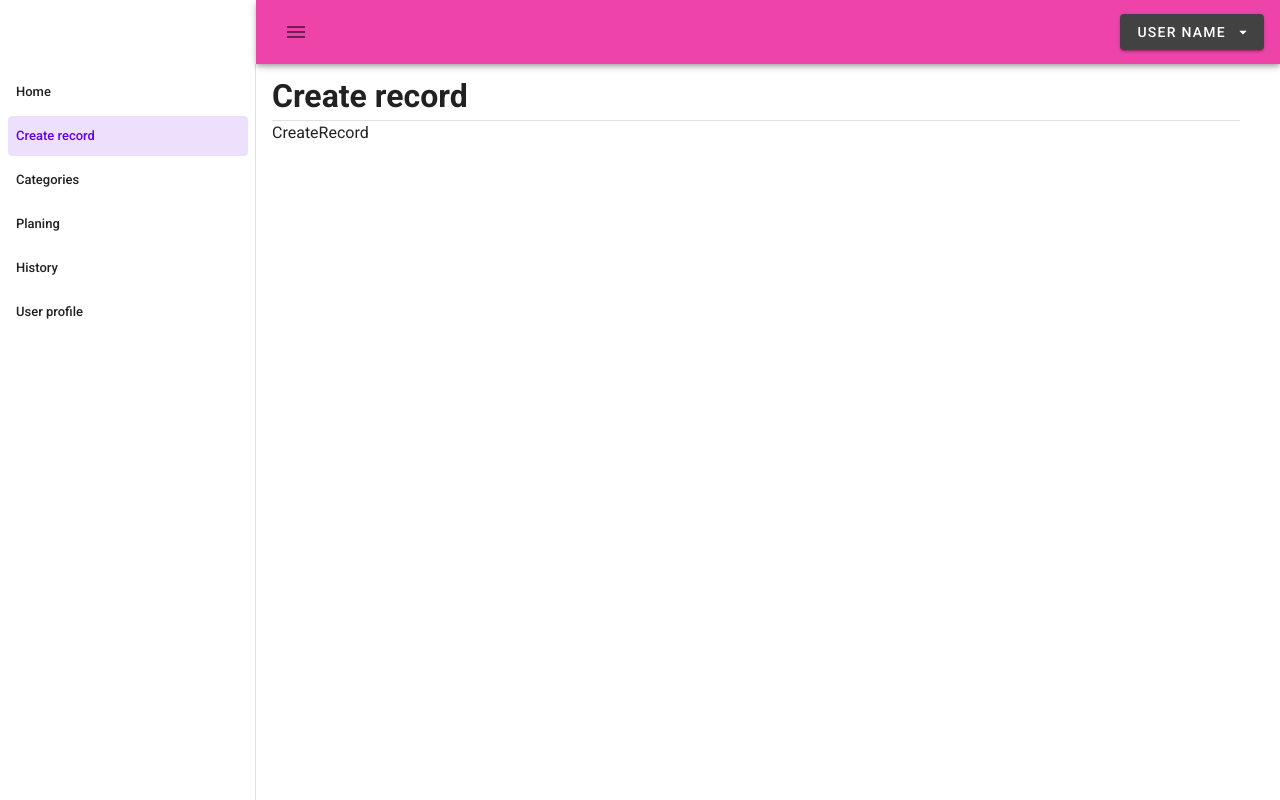
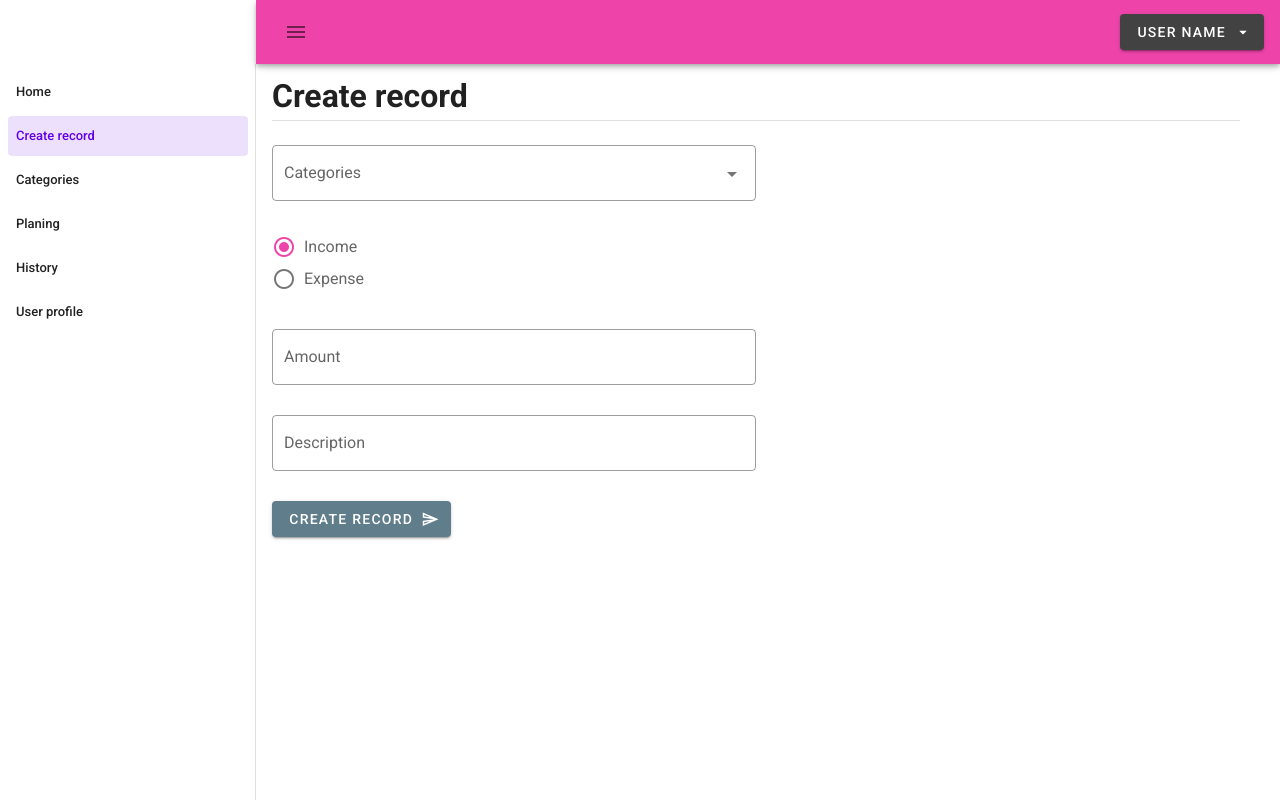
Before and after one commit to Mandred19/lp-vue-crm, a Vue app: page /create-record in a window 1280 px wide. Built offline with nearby package versions, Linux system fonts and the light colour scheme.

Commit message:
add record

```diff
--- a/src/App.vue
+++ b/src/App.vue
@@ -35,4 +35,8 @@ export default class App extends Vue {
   .app-container {
     padding: 8px 16px;
   }
+
+  .radio-group {
+    margin: 0 0 16px 0;
+  }
 </style>
--- a/src/helpers/mixins/RoutesListMixin.ts
+++ b/src/helpers/mixins/RoutesListMixin.ts
@@ -5,7 +5,7 @@ import InterfaceRoute from '@/interfaces/InterfaceRoute';
 export default class RoutesListMixin extends Vue {
   protected readonly routesList: InterfaceRoute[] = [
     { title: 'Home', name: 'Home', to: '/' },
-    { title: 'Create record', name: 'CreateRecord', to: '/create-record' },
+    { title: 'Create record', name: 'Record', to: '/create-record' },
     { title: 'Categories', name: 'Categories', to: '/categories' },
     { title: 'Planing', name: 'Planing', to: '/planing' },
     { title: 'History', name: 'History', to: '/history' },
--- a/src/router/index.ts
+++ b/src/router/index.ts
@@ -36,9 +36,9 @@ const routes: Array<RouteConfig> = [
   },
   {
     path: '/create-record',
-    name: 'CreateRecord',
+    name: 'Record',
     // meta: { layout: 'main', auth: true },
-    component: () => import('@/views/CreateRecord/index.vue'),
+    component: () => import('@/views/Record/index.vue'),
   },
   {
     path: '/profile',
--- a/src/views/Categories/CategoriesCreate.vue
+++ b/src/views/Categories/CategoriesCreate.vue
@@ -12,6 +12,7 @@
         <v-text-field
         label="Category limit"
         title="Category limit"
+        type="number"
         outlined/>
 
         <v-btn
--- a/src/views/Categories/CategoriesEdit.vue
+++ b/src/views/Categories/CategoriesEdit.vue
@@ -19,6 +19,7 @@
         <v-text-field
         label="Category limit"
         title="Category limit"
+        type="number"
         outlined/>
 
         <v-btn
@@ -48,7 +49,7 @@ import { Component } from 'vue-property-decorator';
 })
 
 export default class CategoriesEdit extends Vue {
-  private readonly categories = ['Foo', 'Bar', 'Fizz', 'Buzz'];
+  private categories = ['Foo', 'Bar', 'Fizz', 'Buzz'];
 
   formHandler(): void {
     console.warn(111);
--- a/src/views/Categories/index.vue
+++ b/src/views/Categories/index.vue
@@ -5,11 +5,11 @@
     <Preloader v-if="loading"/>
 
     <v-row v-else>
-      <v-col cols="12" sm="6">
+      <v-col cols="12" md="6">
         <CategoriesCreate/>
       </v-col>
 
-      <v-col cols="12" sm="6">
+      <v-col cols="12" md="6">
         <CategoriesEdit/>
       </v-col>
     </v-row>
--- /dev/null
+++ b/src/views/Record/RecordCreate.vue
@@ -0,0 +1,76 @@
+<template>
+  <form @submit.prevent="formHandler">
+    <v-select
+    @change="selectHandler($event)"
+    :items="categories"
+    label="Categories"
+    title="Categories"
+    outlined/>
+
+    <v-radio-group v-model="recordType" class="radio-group">
+      <v-radio
+      v-for="type of recordTypes"
+      :key="type.value"
+      :title="type.title"
+      :label="type.title"
+      :value="type.value"/>
+    </v-radio-group>
+
+    <v-text-field
+    label="Amount"
+    title="Amount"
+    type="number"
+    outlined/>
+
+    <v-text-field
+    label="Description"
+    title="Description"
+    outlined/>
+
+    <v-btn
+    :loading="false"
+    :disabled="false"
+    type="submit"
+    title="Create record"
+    color="blue-grey"
+    class="white--text">
+      Create record
+      <v-icon right>
+        mdi-send-outline
+      </v-icon>
+    </v-btn>
+  </form>
+</template>
+
+<script lang="ts">
+import Vue from 'vue';
+import { Component } from 'vue-property-decorator';
+
+@Component({
+  name: 'RecordCreate',
+  components: {},
+})
+
+export default class RecordCreate extends Vue {
+  private recordType = 1;
+
+  private categories = ['Foo', 'Bar', 'Fizz', 'Buzz'];
+
+  private recordTypes = [
+    { title: 'Income', value: 1 },
+    { title: 'Expense', value: 2 },
+  ];
+
+  formHandler(): void {
+    console.warn(111);
+  }
+
+  selectHandler(val: string): void {
+    console.warn(val);
+  }
+}
+</script>
+
+<style lang="scss">
+
+</style>
--- a/src/views/CreateRecord/index.vue
+++ b/src/views/Record/index.vue
@@ -2,9 +2,9 @@
   <v-container fluid class="app-container">
     <ScreenTitle/>
 
-    <v-row no-gutters>
-      <v-col cols="12" sm="4">
-        <div>CreateRecord</div>
+    <v-row>
+      <v-col md="6" sm="12">
+        <RecordCreate/>
       </v-col>
     </v-row>
   </v-container>
@@ -14,13 +14,14 @@
 import Vue from 'vue';
 import { Component } from 'vue-property-decorator';
 import ScreenTitle from '@/components/ScreenTitle.vue';
+import RecordCreate from '@/views/Record/RecordCreate.vue';
 
 @Component({
-  name: 'CreateRecord',
-  components: { ScreenTitle },
+  name: 'Record',
+  components: { ScreenTitle, RecordCreate },
 })
 
-export default class CreateRecord extends Vue {
+export default class Record extends Vue {
 
 }
 </script>
```
